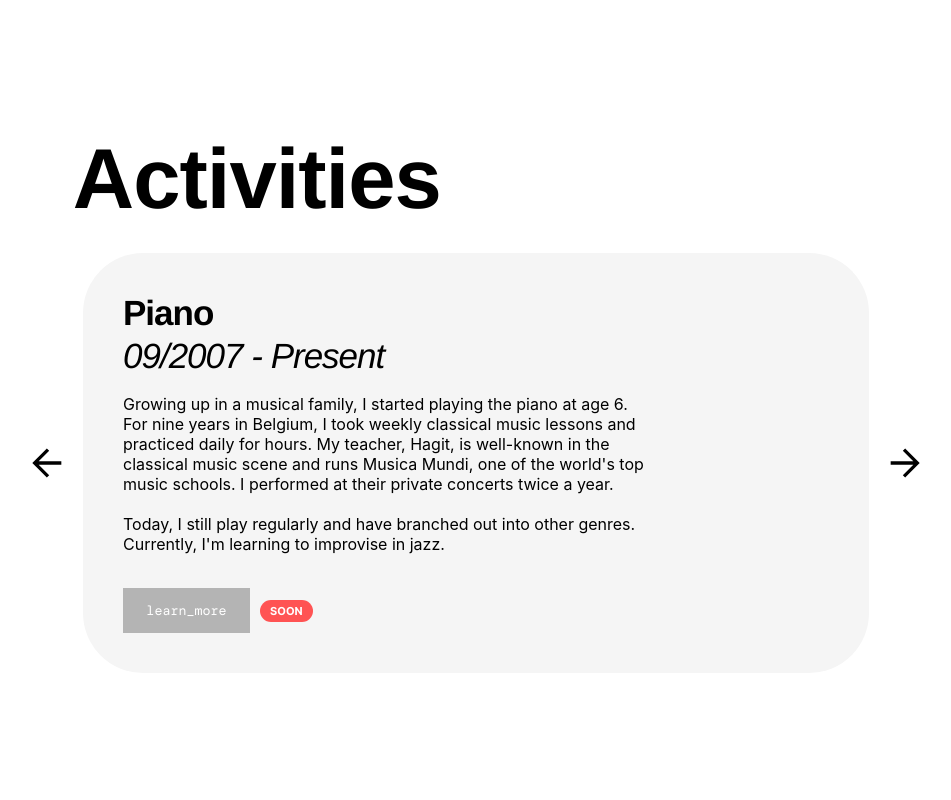
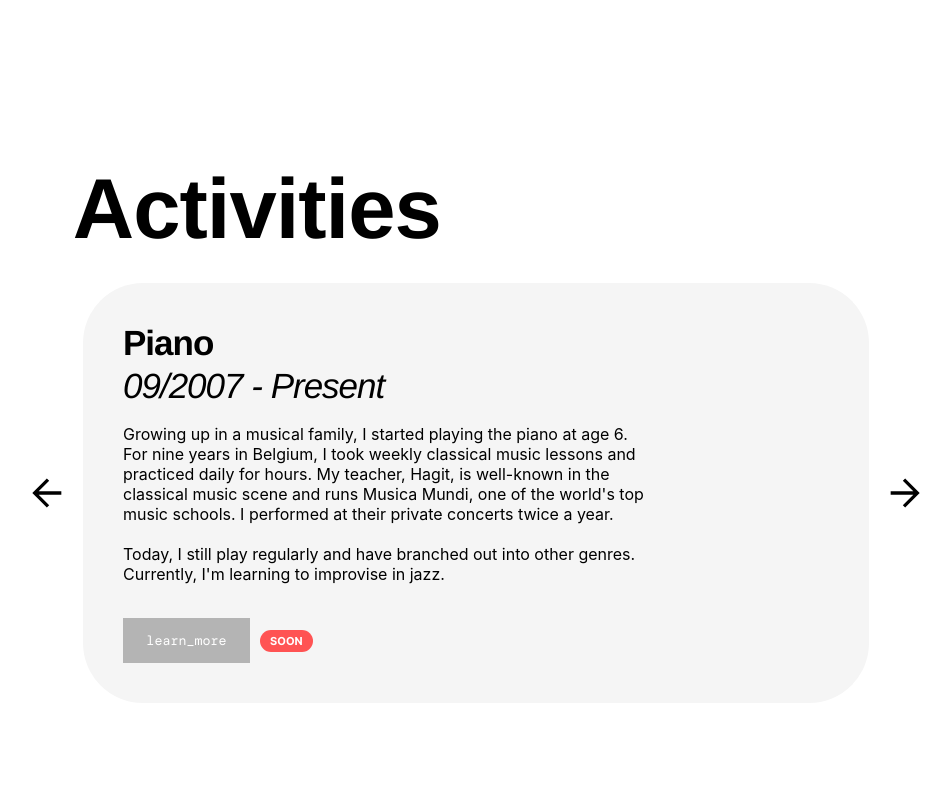
Before and after one commit to danyhersco/digital-resume, a React (Create React App) app: page / in a window 1280 px wide. Shown: the part 3140-3940 px from the top of the page, without its empty margins (164-1115 px from the left). Built offline with nearby package versions, Linux system fonts and the light colour scheme.

Commit message:
centered activities section

```diff
--- a/src/components/activities/Activities.css
+++ b/src/components/activities/Activities.css
@@ -9,7 +9,7 @@
   position: relative;
   top: 50%;
   left: 50%;
-  transform: translate(-50%, -55%);
+  transform: translate(-50%, -50%);
 
   display: flex;
   flex-direction: column;
```
